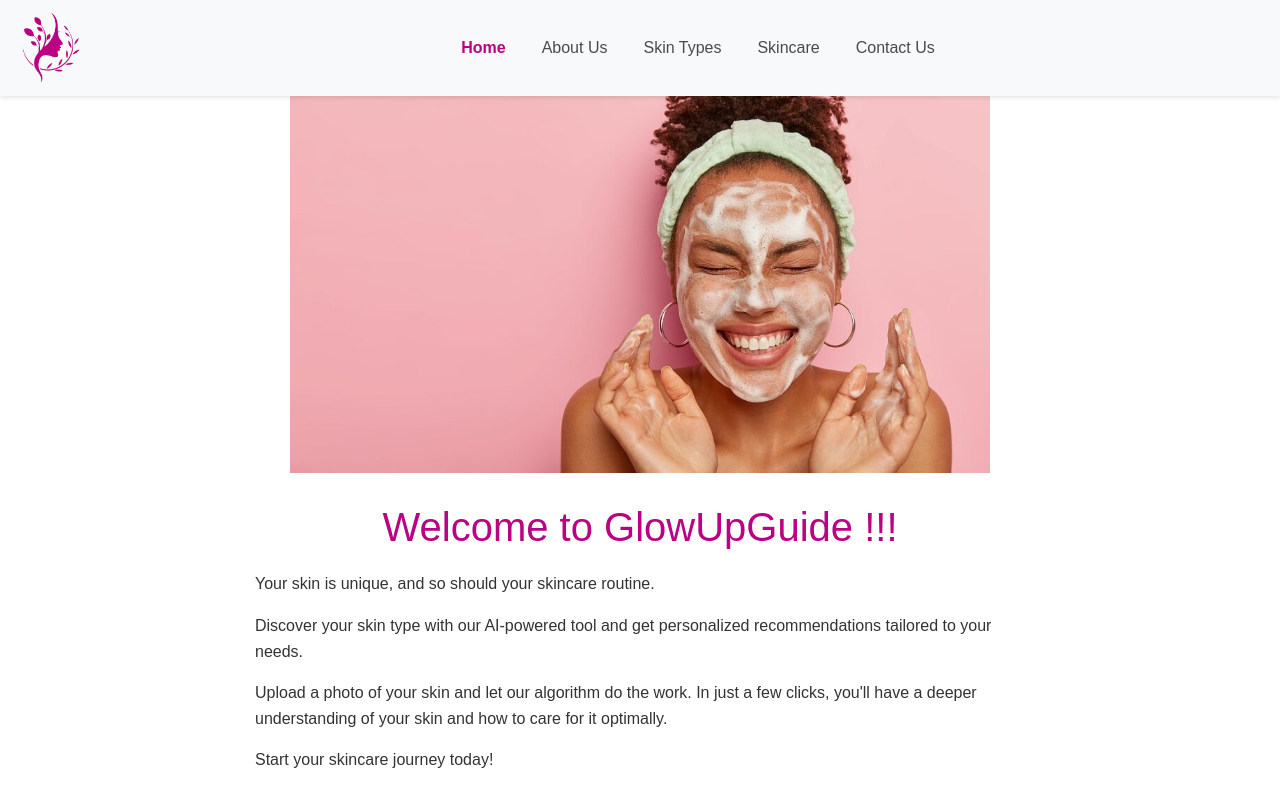
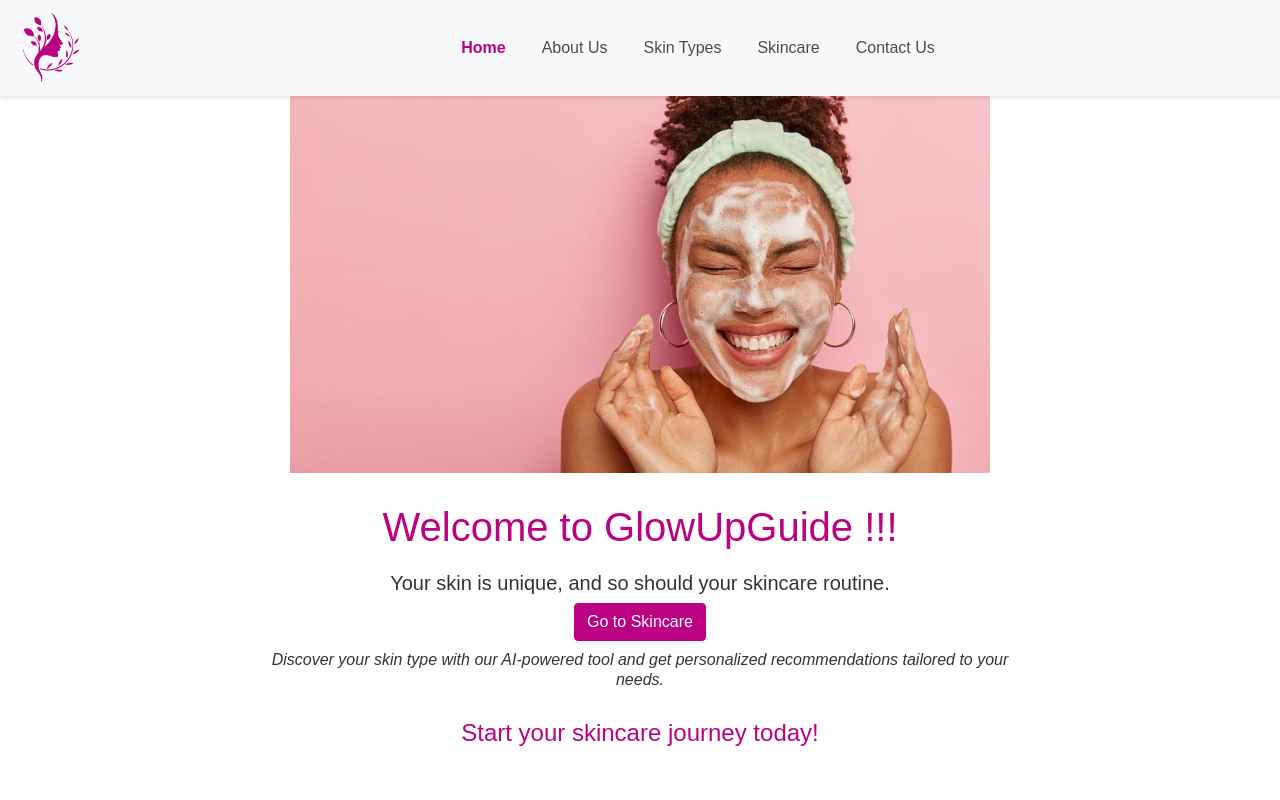
Before and after one commit to SANJANASOLANGA/SkinTypeClassification, a Flask app: page / in a window 1280 px wide. Run offline with Flask 3, Linux system fonts and the light colour scheme; some libraries are stand-ins or nearby versions.

Commit message:
Added styles

```diff
--- a/templates/home.html
+++ b/templates/home.html
@@ -6,12 +6,18 @@
 
 
 <img src="{{ url_for('static', filename='src/home.jpeg') }}" alt="SkincareForYou" width="700px" class="skin-img" />
-<h1 style="text-align: center;">Welcome to GlowUpGuide !!!</h1>
-<p>Your skin is unique, and so should your skincare routine.</p>
-<p>Discover your skin type with our AI-powered tool and get personalized recommendations tailored to your needs.</p>
-<p>Upload a photo of your skin and let our algorithm do the work. In just a few clicks, you'll have a deeper
-    understanding of your skin and how to care for it optimally.</p>
-<p>Start your skincare journey today!</p>
+<div style="text-align: center;">
+    <h1>Welcome to GlowUpGuide !!!</h1>
+
+    <h5>Your skin is unique, and so should your skincare routine.</h5>
+    <div style="text-align: center; margin: 0 auto; margin-bottom: 9px;"><a href="{{ url_for('identify') }}"><button
+                class="btn btn-primary">Go to Skincare</button></a></div>
+    <h6><i>Discover your skin type with our AI-powered tool and get personalized recommendations tailored to your
+            needs.</i></h6>
+    <!-- <h6><i>Upload a photo of your skin and let our algorithm do the work. In just a few clicks, you'll have a deeper
+    understanding of your skin and how to care for it optimally.</i></h6> -->
+    <h4>Start your skincare journey today!</h4>
+</div>
 
 
 {% endblock %}
```
